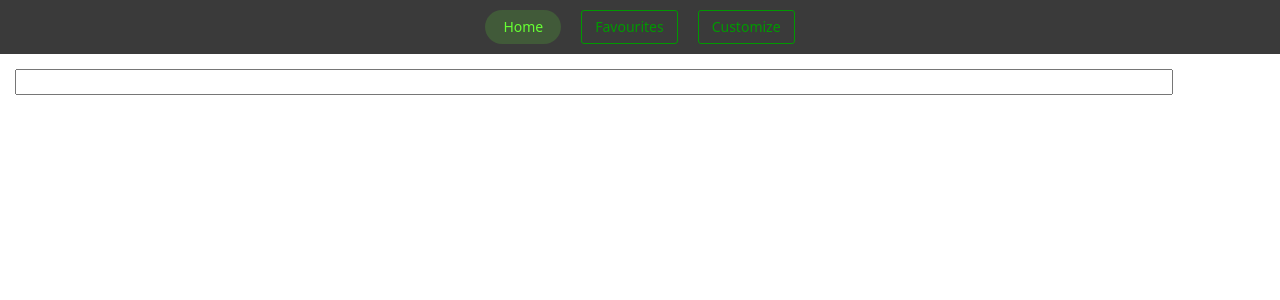
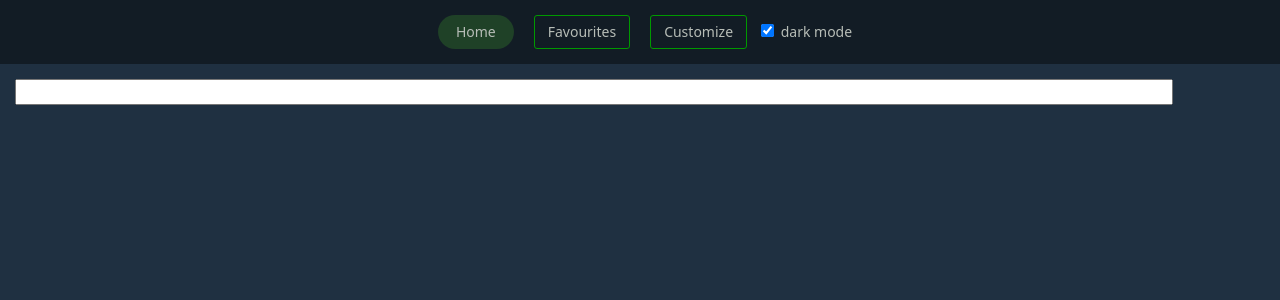
Before and after one commit to frankliu197/mli-ts, a Vue app: page / in a window 1280 px wide. Shown: the top 300 px of the page. Built offline with nearby package versions, Linux system fonts and the light colour scheme.

Commit message:
WIP: implementing light/dark mode (trying to get the checkbox to actually toggle it)

```diff
--- a/src/App.vue
+++ b/src/App.vue
@@ -1,20 +1,46 @@
 <template lang='pug'>
+<div class="app" :class="mode">
+<Header :mode="mode"/>
 MainPage
+</div>
 </template>
-
 
 <script lang="ts">
 import { defineComponent } from 'vue'
 
 import MainPage from './pages/MainPage.vue';
+import Header from "./components/Header.vue"
 
 export default defineComponent({
   components: {
+    Header,
     MainPage,
   },
+  data () {
+    return {
+      mode: 'dark'
+    }
+  },
+  methods: {
+    toggle() {
+      if (this.mode === 'dark') {
+        this.mode = 'light'
+      } else {
+        this.mode = 'dark'
+      }
+    }
+  }
 })
 </script>
 
 <style lang="scss">
-
+.app {
+  width: 100vw;
+  min-height: 100vh;
+  background: #f5f5f5;
+}
+.dark {
+  background: #1f3041;
+  color: #F3F3F3;
+}
 </style>
--- a/src/components/Header.vue
+++ b/src/components/Header.vue
@@ -1,25 +1,48 @@
 <template lang="">
-<div class="nav">
+<header>
     <n-button class="nav-btn" color="#66ff33" strong secondary round type="info">Home</n-button>
     <n-button class="nav-btn" color="#009900" ghost>Favourites</n-button>
     <n-button class="nav-btn" color="#009900" ghost>Customize</n-button>
-</div>
+    <span>
+        <input
+            type="checkbox"
+            :checked="(mode==='dark')?'checked':false"
+        /> {{ mode }} mode
+    </span>
+</header>
 </template>
+
 <script lang="ts">
 import { defineComponent } from 'vue'
 
 export default defineComponent({
-    name:'Header'
+    name:'Header',
+    props: ['mode']
 })
 </script>
+
 <style lang="scss">
-.nav {
-    background-color: rgb(58, 58, 58);
+header {
+    background: rgb(58, 58, 58);
     overflow: hidden;
     text-align: center;
-    padding: 10px;
+    padding: 15px;
+    // transition: background 0.3s ease-in-out;
+}
+.dark header {
+  background: #121c25;
+  color: rgb(183, 189, 183);
+}
+header {
+    background: #cccccc;
+    color: rgb(63, 65, 63);
+}
+.dark .nav-btn {
+    color: rgb(183, 189, 183);
+    margin: 0 10px 0 10px;
 }
 .nav-btn {
+    color: rgb(63, 65, 63);
     margin: 0 10px 0 10px;
 }
 </style>
--- a/src/pages/MainPage.vue
+++ b/src/pages/MainPage.vue
@@ -1,15 +1,12 @@
 <template lang='pug'>
-Header
 InputBox
 </template>
 
 <script lang="ts">
 import InputBox from "../components/InputBox.vue"
-import Header from "../components/Header.vue"
 export default {
   name: 'MainPage',
   components: {
-    Header,
     InputBox
   }
 }
```
